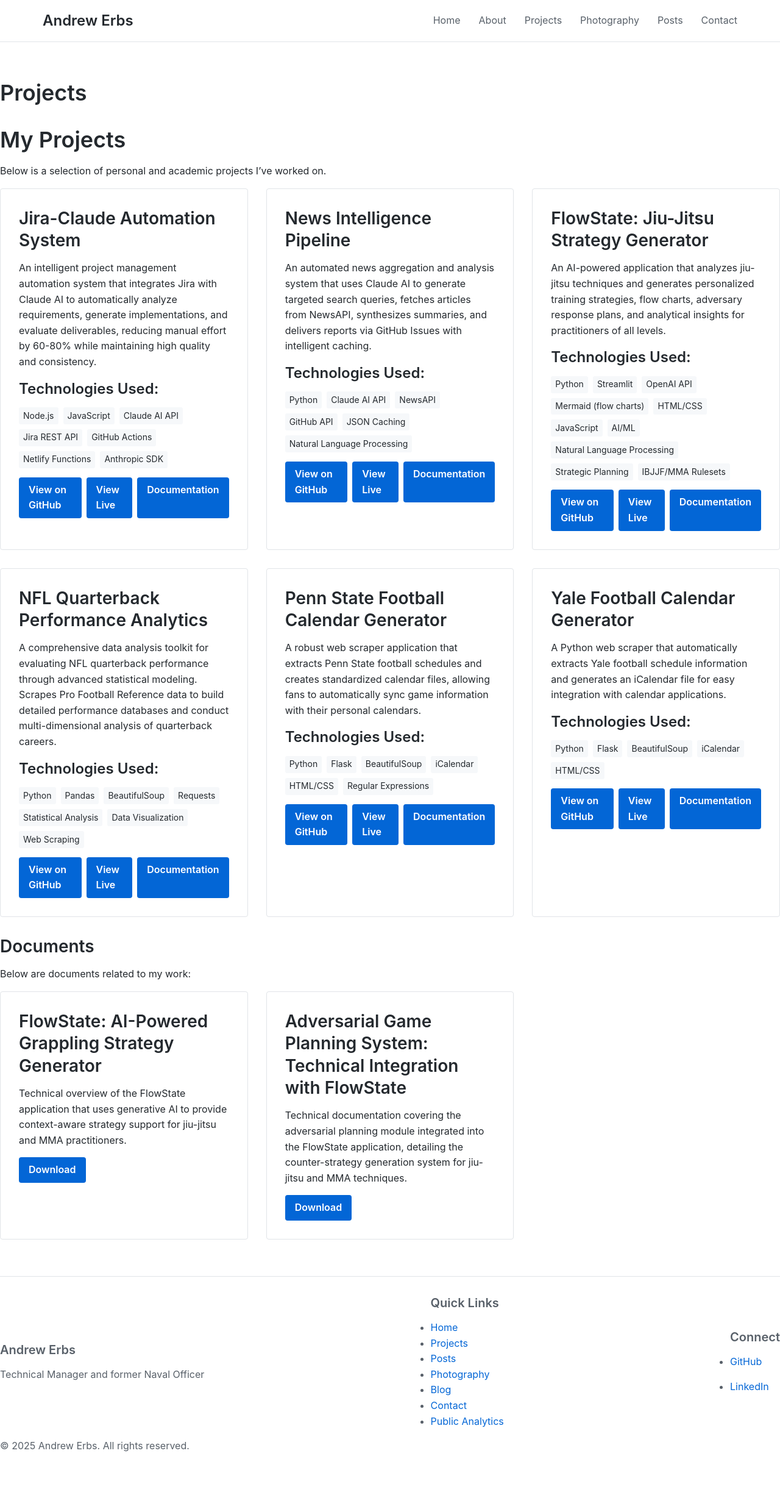
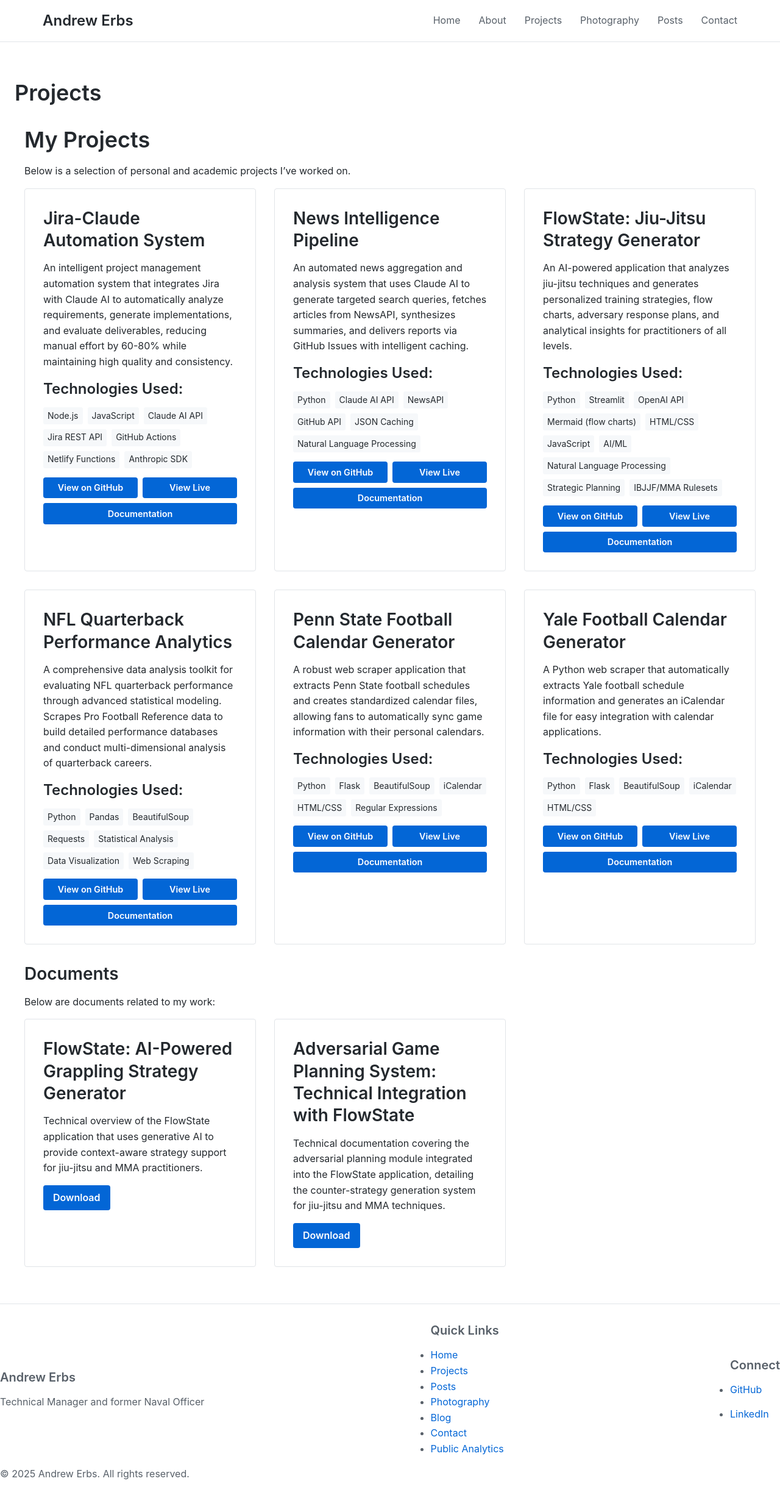
Before and after one commit to LordOfTheTrees/TreePage, a Jekyll site: the page built from pages/projects.md, in a window 1280 px wide. Shown: the whole page at 61% size. Built offline with Jekyll 4.4.1, drawn with Linux system fonts in a browser that asks for light colours; before the commit the page ends 2430 px from its top, so only the background shows below that.

Commit message:
modified:   _sass/_base.scss 	modified:   _sass/_layout.scss 	modified:   index.html

```diff
--- a/_sass/_base.scss
+++ b/_sass/_base.scss
@@ -116,3 +116,24 @@
   margin: 0 auto;
   padding: 0 $spacing-unit;
 }
+
+// Additional content padding for all pages
+.content {
+  padding: $spacing-unit 1.5rem;
+  min-height: calc(100vh - 200px);
+}
+
+// Ensure consistent padding across all content types
+.page-content, .post-content, .hero-content {
+  padding: 0 1rem;
+}
+
+@media (max-width: $mobile-width) {
+  .content {
+    padding: $spacing-unit 1rem;
+  }
+
+  .page-content, .post-content, .hero-content {
+    padding: 0 0.5rem;
+  }
+}
--- a/_sass/_layout.scss
+++ b/_sass/_layout.scss
@@ -1,4 +1,3 @@
-
 // Header
 .site-header {
   border-bottom: 1px solid $border-color;
@@ -62,7 +61,7 @@
 
 // Content
 .content {
-  padding: $spacing-unit 0;
+  padding: $spacing-unit 1.5rem;
   min-height: calc(100vh - 200px);
 }
 
@@ -89,12 +88,26 @@
   }
 }
 
-// Projects
+// Projects - Responsive grid that adapts to screen size
 .projects-grid, .projects-container {
   display: grid;
-  grid-template-columns: repeat(auto-fill, minmax(300px, 1fr));
   gap: $spacing-unit;
   margin-bottom: $spacing-unit;
+
+  // Desktop: 3 columns
+  @media (min-width: $tablet-width) {
+    grid-template-columns: repeat(3, 1fr);
+  }
+
+  // Tablet: 2 columns
+  @media (min-width: $mobile-width) and (max-width: ($tablet-width - 1px)) {
+    grid-template-columns: repeat(2, 1fr);
+  }
+
+  // Mobile: 1 column
+  @media (max-width: ($mobile-width - 1px)) {
+    grid-template-columns: 1fr;
+  }
 }
 
 .project-card {
@@ -132,7 +145,21 @@
   .project-links {
     margin-top: $spacing-unit / 2;
     display: flex;
+    flex-wrap: wrap;
     gap: 0.5em;
+
+    .button {
+      flex: 1;
+      min-width: 0; // Allow buttons to shrink
+      text-align: center;
+      font-size: 0.9em; // Slightly smaller text for longer labels
+      padding: 0.4em 0.8em; // Adjust padding for better fit
+
+      // Ensure buttons don't get too narrow
+      @media (min-width: $mobile-width) {
+        min-width: 120px;
+      }
+    }
   }
 }
 
@@ -227,21 +254,6 @@
   }
 }
 
-// Responsive tweaks
-@media (max-width: $mobile-width) {
-  .hero h1 {
-    font-size: 2rem;
-  }
-
-  .hero .subtitle {
-    font-size: 1.2rem;
-  }
-
-  .projects-grid, .projects-container, .documents-container {
-    grid-template-columns: 1fr;
-  }
-}
-
 // Profile image styling
 .profile-image-container {
   display: flex;
@@ -260,3 +272,41 @@
   border: 4px solid $primary-color;
   box-shadow: 0 4px 8px rgba(0, 0, 0, 0.1);
 }
+
+// Additional responsive refinements
+@media (max-width: $mobile-width) {
+  .hero h1 {
+    font-size: 2rem;
+  }
+
+  .hero .subtitle {
+    font-size: 1.2rem;
+  }
+
+  .content {
+    padding: $spacing-unit 1rem;
+  }
+
+  // Stack project buttons vertically on mobile
+  .project-links {
+    flex-direction: column;
+
+    .button {
+      flex: none;
+      width: 100%;
+      min-width: auto;
+    }
+  }
+}
+
+@media (max-width: $tablet-width) {
+  .hero {
+    padding: $spacing-unit 0;
+  }
+
+  .cta-buttons {
+    flex-direction: column;
+    align-items: center;
+    gap: $spacing-unit / 4;
+  }
+}
```
Also changed, not shown: index.html (+41 -3 lines).
